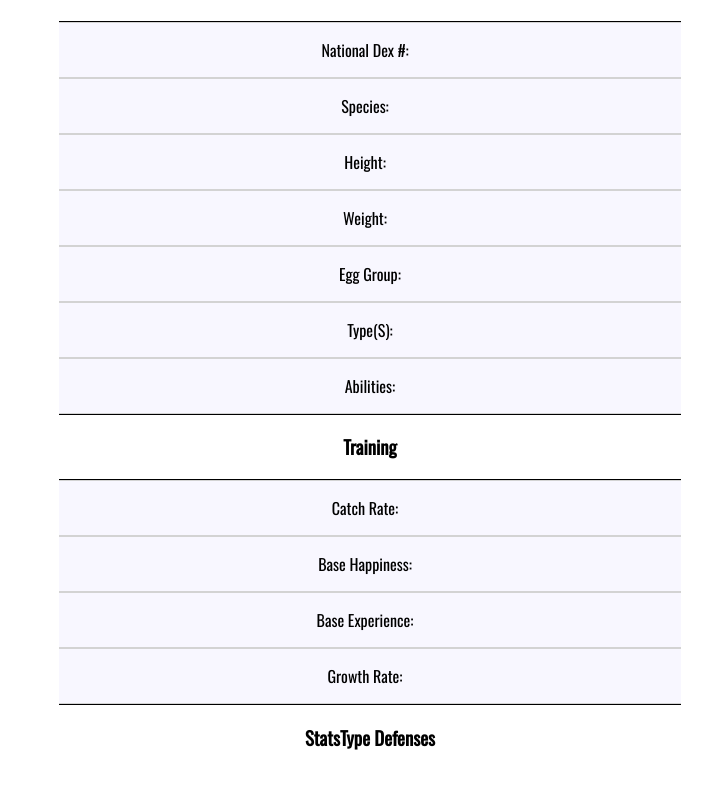
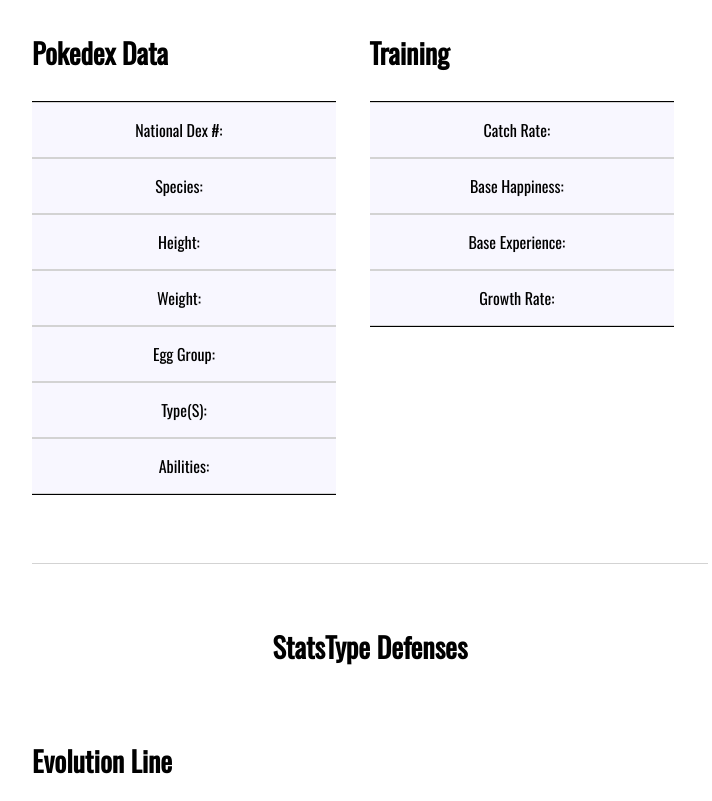
Before and after one commit to TroyAWilson/poke_flask, a Flask app: template templates/pokemon.html in a window 1280 px wide. Shown: the part 460-1261 px from the top of the page, without its empty margins (270-982 px from the left). Run offline with Flask 2, Linux system fonts and the light colour scheme; the template is opened without the code that fills it, so the values that code supplies are empty; parts of the project's set-up code (start-up, migrations or seed data) failed here and were passed over; some libraries are stand-ins or nearby versions.

Commit message:
update for desktop layout

```diff
--- a/static/css/css/main.css
+++ b/static/css/css/main.css
@@ -406,8 +417,10 @@
 
 @media only screen and (min-width: 1024px) {
 
+    .body{
+        margin: 0 20%;
+    }
     body{
-        margin: 0 20%;
         background-color: whitesmoke;
     }
     footer{
@@ -415,6 +428,21 @@
     }
     h1{
         margin:0;
+        font-size: 2.5em;
+    }
+    h2{
+        font-size: 2.5em;
+    }
+    h3{
+        text-align: start;
+        font-size: 1.75em;
+    }
+    h4{
+        font-size: 1.3em;
+        text-align: start;
+    }
+    .header-container{
+        border-bottom: 1px solid #d3d3d3;
     }
     .pokeTitleContainer{
         background-color: white;
@@ -423,8 +451,26 @@
     .main-container{
         background-color: white;
         padding: 0 5%;
+        margin: 1%;
     }
     .next-prev-container{
+        margin:0;
+    }
+
+    .data-training-master-container{
+        display: flex;
+        justify-content: center;
+        border-bottom: 1px solid #d3d3d3;
+        padding-bottom: 10%;
+        margin-bottom: 5%;
+    }
+    .pokedex-data-master-container, .training-master-conatiner{
+        flex:auto;
+    }
+    .pokedexDataContainer{
+        margin:0;
+    }
+    .trainingContainer{
         margin:0;
     }
     .pokestats{
--- a/templates/base.html
+++ b/templates/base.html
@@ -17,7 +17,7 @@
     {% block head %}{% endblock %}
 </head>
 <body>
-    <div style = 'background-color:white; padding: 25px'>
+    <div class = 'header-container'>
     <a name = 'top' href="{{ url_for('index')}}">
         <div class='pokeTitleContainer'>
             <img src="{{ url_for('static', filename='css/images/pokemon_egg.ico') }}" alt="">
@@ -44,10 +44,12 @@
         });
     </script>
 
+    <div class = 'body'>
     <div class = 'main-container'>
     {% block body %}
 
     {% endblock %}
+    </div>
     </div>
 </body>
 <footer >
--- a/templates/pokemon.html
+++ b/templates/pokemon.html
@@ -41,11 +41,11 @@
 
     <h2 class='pokename'>{{Pokemon['name']}}</h2>
 
-    <div>
     <img class='pokeimage' src = "https://raw.githubusercontent.com/PokeAPI/sprites/master/sprites/pokemon/{{Pokemon['id']}}.png">
 
 
-
+    <div class='data-training-master-container'>
+        <div class='pokedex-data-master-container'>
             <h3 id = 'info'> Pokedex Data </h3>
 
             <div class="pokedexDataContainer">
@@ -104,7 +104,9 @@
                 </div>
 
             </div>
+        </div>
 
+        <div class='training-master-conatiner'>
             <h3>Training</h3>
             <div class = "trainingContainer">
                 <div class="pokedexsubfield">
@@ -125,6 +127,7 @@
                 <div class="pokedexsubfield">
                     <p>Growth Rate:</p>
                     <p>{{Pokemon['growth_rate']['name'].replace('-',' ')}}</p>
+                </div>
             </div>
         </div>
     </div>
@@ -313,13 +316,13 @@
     <div style='background-color: #F8F7FF' class='pokedex-entry-container'>
         {% for i in Pokemon['flavor_text_entries'] %}
         <div class = 'pokemon-version-flavor'>
-            <p>{{i['version'].replace('-',' ')}} </p>
-            <p>{{i['text'].replace('\n',' ')}} </p>
+            <p class='pokedex-entries-version'>{{i['version'].replace('-',' ')}} </p>
+            <p class = 'pokedex-entries'>{{i['text'].replace('\n',' ')}} </p>
         </div>
         {% endfor %}
     </div>
 
-    <h3 id = 'moves'>Moves</h3>
+    <h3 class ='capitalize' id = 'moves'>Moves learned by {{Pokemon['name']}}</h3>
     <!-- egg, machine-->
 
     <h4>Level Up Moves</h4>
```
Also changed, not shown: other parts of static/css/css/main.css (+43 -6 lines). Lines whose indentation alone changed are shown as unchanged.
